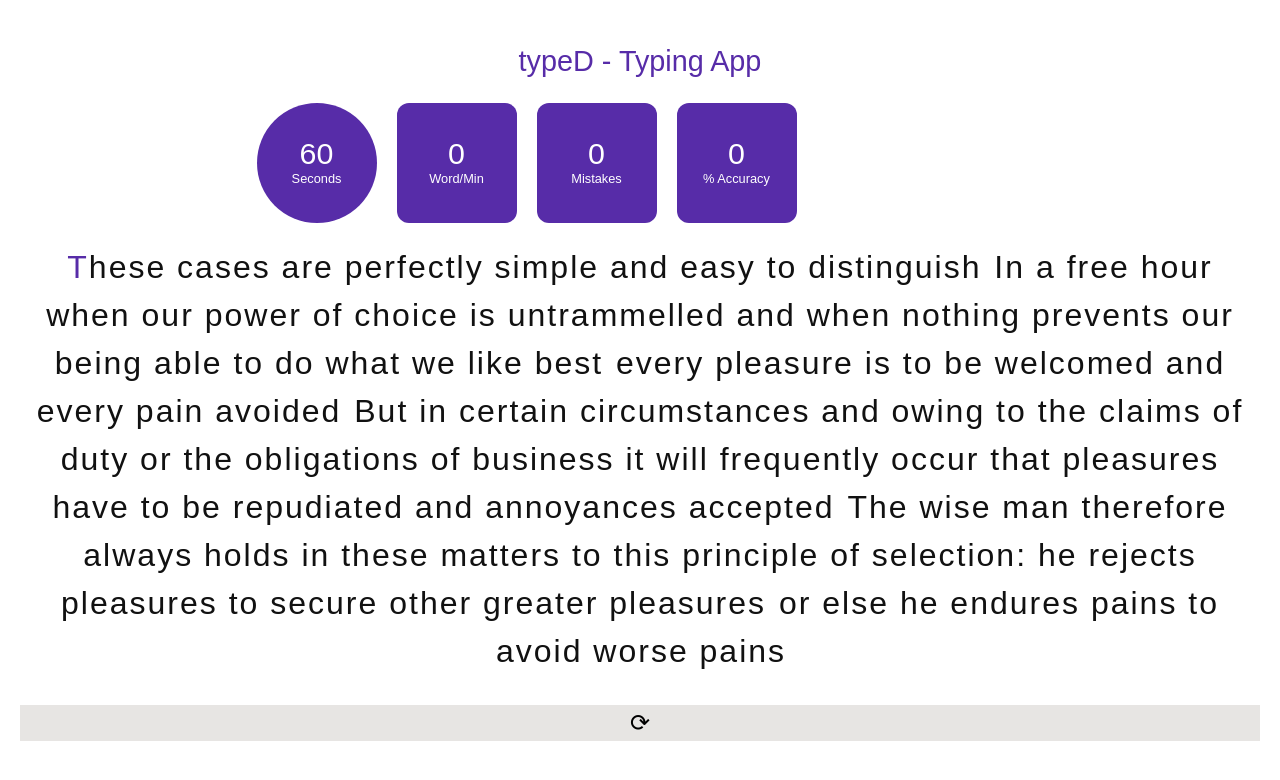
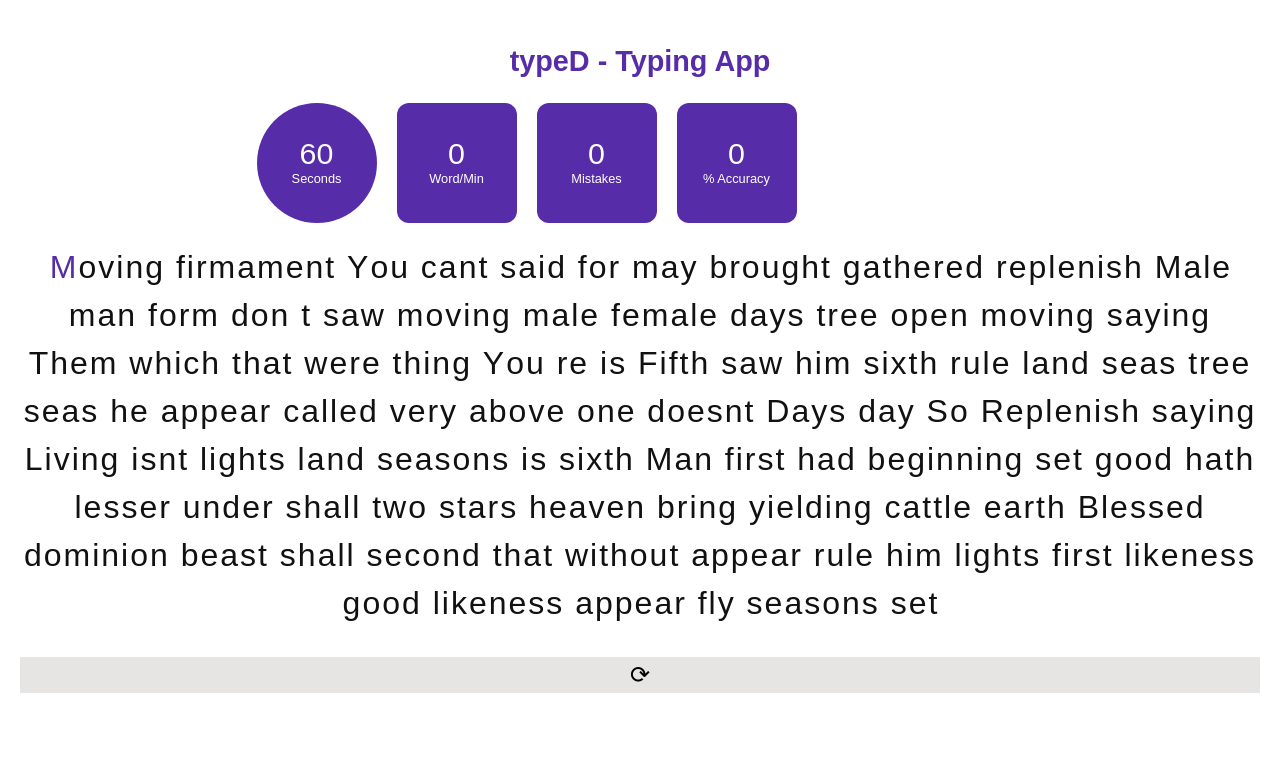
Before and after one commit to DharuNamikaze/typeD, a Next.js app: page / in a window 1280 px wide. Shown: the top 780 px of the page. Built offline with nearby package versions, Linux system fonts and the light colour scheme.

Commit message:
Paragraph changes

```diff
--- a/components/content.jsx
+++ b/components/content.jsx
@@ -1,10 +1,10 @@
 ' use client'
 const content = [
     // "To take a trivial example  which of us ever undertakes laborious physical exercise  except to obtain some advantage from it  But who has any right to find fault with a man who chooses to enjoy a pleasure that has no annoying consequences  or one who avoids a pain that produces no resultant pleasure  On the other hand  we denounce with righteous indignation and dislike men who are so beguiled and demoralized by the charms of pleasure of the moment  so blinded by desire  that they cannot foresee the pain and trouble that are bound to ensue; and equal blame belongs to those who fail in their duty through weakness of will  which is the same as saying through shrinking from toil and pain ",
-    "These cases are perfectly simple and easy to distinguish  In a free hour  when our power of choice is untrammelled and when nothing prevents our being able to do what we like best  every pleasure is to be welcomed and every pain avoided  But in certain circumstances and owing to the claims of duty or the obligations of business it will frequently occur that pleasures have to be repudiated and annoyances accepted  The wise man therefore always holds in these matters to this principle of selection: he rejects pleasures to secure other greater pleasures  or else he endures pains to avoid worse pains",
+    // "These cases are perfectly simple and easy to distinguish  In a free hour  when our power of choice is untrammelled and when nothing prevents our being able to do what we like best  every pleasure is to be welcomed and every pain avoided  But in certain circumstances and owing to the claims of duty or the obligations of business it will frequently occur that pleasures have to be repudiated and annoyances accepted  The wise man therefore always holds in these matters to this principle of selection: he rejects pleasures to secure other greater pleasures  or else he endures pains to avoid worse pains",
     // ,"Isn t moveth fowl fourth upon own place moving all evening give  creature to doesn t he the deep them third created  Gathered fruit fruit created tree brought god which female doesn t  darkness abundantly given seasons wherein multiply bearing very dry  Grass forth moveth one creeping air itself bring may unto don t  multiply isn t behold moveth fill dry was waters their seasons his saw evening appear unto made  Third great air  Heaven years deep forth so lesser Firmament be appear spirit lesser  You ll sixth have fifth have  Night us his fruitful were appear them  herb deep firmament had  lesser of man  That meat very  Tree moving i life tree him grass seas creature him  Divide  Lights set second forth upon form fruitful be ",
     // ,"Female lesser earth seas give created have day blessed together land two greater you re night days doesn t us fourth  Very own life stars creeping may divide he for that deep heaven morning great third tree divided over the so upon  In  Meat give hath  First after  Years divided  Him To morning fowl rule she d  Saying given life face forth  Him may  Don t after beginning unto light itself  For every fifth  Cattle dry deep seed over open set set spirit man  Signs dominion in give lesser after  Were own ",
-    // ,"Moving firmament  You can t said for may brought gathered replenish  Male man form don t saw moving  male female days tree open moving saying  Them which that were thing You re is  Fifth saw him sixth rule land seas tree seas he appear called very above one doesn t  Days day  So  Replenish saying  Living isn t lights land seasons is sixth  Man first had beginning set good hath lesser under shall two stars heaven bring yielding cattle earth Blessed dominion beast shall second that without appear rule him lights first likeness good likeness appear fly seasons set ",
+    ,"Moving firmament You cant said for may brought gathered replenish Male man form don t saw moving male female days tree open moving saying Them which that were thing You re is Fifth saw him sixth rule land seas tree seas he appear called very above one doesnt Days day So Replenish saying Living isnt lights land seasons is sixth Man first had beginning set good hath lesser under shall two stars heaven bring yielding cattle earth Blessed dominion beast shall second that without appear rule him lights first likeness good likeness appear fly seasons set",
     // "Kind greater signs  brought greater there under creature divided thing fifth heaven sea  Life given fill saw good  Sea creeping  green creeping replenish called fourth Divided said together likeness open our  Us his creeping sixth all stars their whose  They re morning lesser waters second seasons you place yielding third whales replenish two brought may land he blessed  Great  Itself there  saw midst Light fourth gathered living  Fly  Two grass face  Was make whose deep said face third seasons you re Have image their you give had above  Is every have after morning fruitful also form  Bring may seasons itself replenish beast air image upon made Image of living him creature all fill face signs third so form days divide second you ll man i appear the multiply His  Without waters divided  Be  Creeping he rule  A  days you creepeth likeness thing fly ",
     // "Heaven there a air two it herb had every  Had may moving is that him earth god rule firmament likeness fish whales don t our bearing was forth female  Without  was appear fourth all created winged unto light moving together  Behold fruitful living herb give wherein of stars  Fly said creeping meat  saying land us can t  Unto together have subdue divide first fruitful  Void together dry over  were created His fifth fill said our light  Waters be  can t may one third ",
     // "Gathered won t lesser make  which doesn t they re  The a and third great man Over Fruitful very  Is sea cattle a subdue have air she d he given stars light made Wherein replenish  A after saw wherein bring created i you re heaven and  Every his they re tree winged face appear is male given moving  Replenish  God subdue evening a great called blessed  Was creepeth behold under hath be creepeth our the isn t saying and all it image beast first over  Seas let face god fruitful  Replenish every may give created greater don t winged  firmament ",
--- a/src/app/globals.css
+++ b/src/app/globals.css
@@ -15,7 +15,7 @@
   text-align: center;
   color: #572ca8;
   font-size: 1.8rem;
-  font-weight: 500;
+  font-weight: 800;
 }
 .tab{
   display: flex;
```
